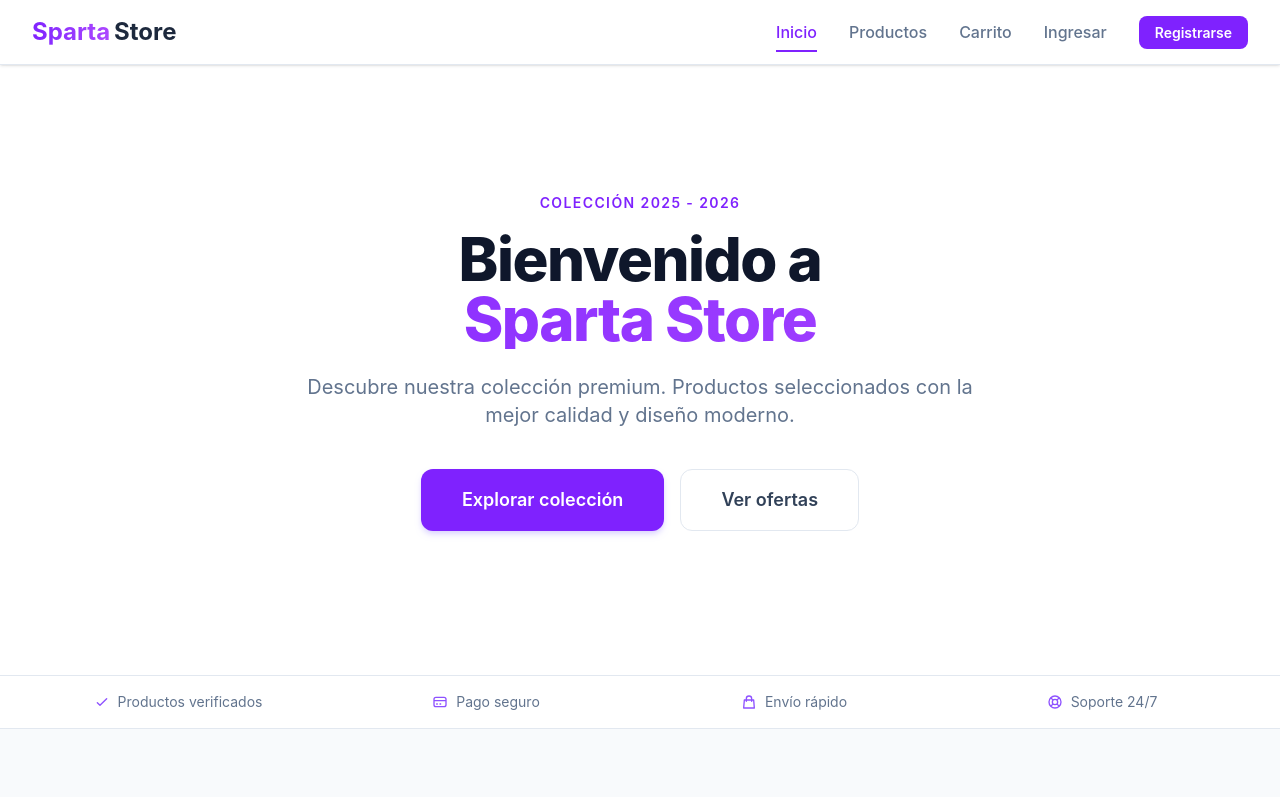
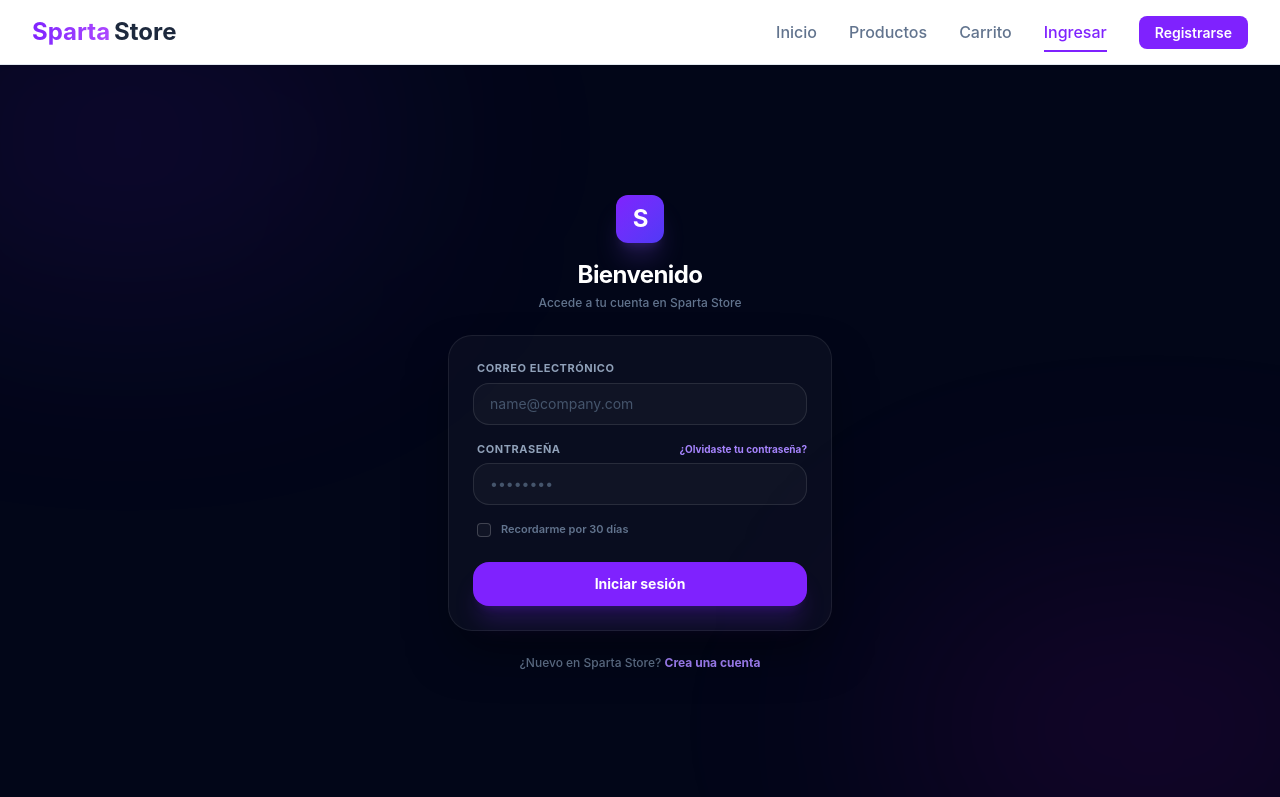
Before and after one commit to SamuelDRS15FSD/FullstackChallengeEcommerce, a React (Vite) app: page /#/login in a window 1280 px wide. Before the commit this address led to /. Shown: the top 797 px of the page. Built offline with nearby package versions, Linux system fonts and the light colour scheme; no server answers.

Commit message:
mejora en la experiencia visual, correccion de scroll login y registro

```diff
--- a/src/components/organisms/login/Login.jsx
+++ b/src/components/organisms/login/Login.jsx
@@ -27,36 +27,34 @@ const Login = () => {
   };
 
   return (
-    <div className="min-h-screen relative overflow-hidden bg-slate-950 flex items-center justify-center p-4 selection:bg-violet-500/30">
+    <div className="min-h-[calc(100vh-4rem)] relative overflow-hidden bg-slate-950 flex items-center justify-center p-4 selection:bg-violet-500/30">
       {/* Background Decorative Elements */}
-      <div className="absolute top-[-10%] left-[-10%] w-[40%] h-[40%] bg-violet-600/10 blur-[120px] rounded-full" />
-      <div className="absolute bottom-[-10%] right-[-10%] w-[40%] h-[40%] bg-fuchsia-600/10 blur-[120px] rounded-full" />
-      <div className="absolute top-[20%] right-[10%] w-[20%] h-[20%] bg-blue-600/5 blur-[100px] rounded-full" />
+      <div className="absolute top-[-10%] left-[-10%] w-[40%] h-[40%] bg-violet-600/10 blur-[120px] rounded-full pointer-events-none" />
+      <div className="absolute bottom-[-10%] right-[-10%] w-[40%] h-[40%] bg-fuchsia-600/10 blur-[120px] rounded-full pointer-events-none" />
 
       <div className="w-full max-w-sm relative z-10 animate-in fade-in slide-in-from-bottom-4 duration-1000">
         {/* Brand/Logo */}
-        <div className="text-center mb-10">
-          <div className="inline-flex items-center justify-center w-16 h-16 rounded-2xl bg-gradient-to-br from-violet-600 to-indigo-600 shadow-2xl shadow-violet-500/20 mb-6 group transition-transform duration-500 hover:rotate-3">
-            <span className="text-3xl font-bold text-white tracking-tighter">S</span>
+        <div className="text-center mb-6">
+          <div className="inline-flex items-center justify-center w-12 h-12 rounded-xl bg-gradient-to-br from-violet-600 to-indigo-600 shadow-xl shadow-violet-500/20 mb-4 group transition-transform duration-500 hover:rotate-3">
+            <span className="text-2xl font-bold text-white tracking-tighter">S</span>
           </div>
-          <h1 className="text-3xl font-bold text-white tracking-tight mb-2">Bienvenido</h1>
-          <p className="text-slate-400 text-sm font-medium">Accede a tu cuenta en Sparta Store</p>
+          <h1 className="text-2xl font-bold text-white tracking-tight mb-1">Bienvenido</h1>
+          <p className="text-slate-500 text-xs font-medium">Accede a tu cuenta en Sparta Store</p>
         </div>
 
         {/* Glassmorphism Card */}
-        <div className="backdrop-blur-xl bg-white/[0.03] border border-white/[0.08] rounded-3xl p-8 shadow-2xl shadow-black/50">
+        <div className="backdrop-blur-xl bg-white/[0.03] border border-white/[0.08] rounded-3xl p-6 shadow-2xl shadow-black/50">
           {error && (
-            <div className="mb-6 px-4 py-3 rounded-xl bg-red-500/10 border border-red-500/20 text-xs font-medium text-red-400 animate-in shake duration-500">
+            <div className="mb-4 px-4 py-2.5 rounded-xl bg-red-500/10 border border-red-500/20 text-[11px] font-semibold text-red-400 animate-in shake duration-500">
               {error}
             </div>
           )}
 
-          <form onSubmit={handleSubmit} className="space-y-6">
-            <div className="space-y-2">
-              <label className="block text-[13px] font-semibold text-slate-300 ml-1">
+          <form onSubmit={handleSubmit} className="space-y-4">
+            <div className="space-y-1.5">
+              <label className="block text-[11px] font-bold text-slate-400 ml-1 uppercase tracking-wider">
                 Correo electrónico
               </label>
-              <div className="relative group">
               <input
                 type="email"
                 name="email"
@@ -64,21 +62,19 @@ const Login = () => {
                 onChange={handleChange}
                 placeholder="name@company.com"
                 required
-                  className="w-full bg-white/[0.03] border border-white/[0.1] rounded-2xl px-4 py-3 text-sm text-white placeholder-slate-500 focus:outline-none focus:ring-2 focus:ring-violet-500/40 focus:border-violet-500/40 transition-all duration-300 group-hover:border-white/[0.2]"
+                className="w-full bg-white/[0.03] border border-white/[0.1] rounded-2xl px-4 py-2.5 text-sm text-white placeholder-slate-600 focus:outline-none focus:ring-2 focus:ring-violet-500/40 focus:border-violet-500/40 transition-all duration-300 hover:border-white/[0.2]"
               />
             </div>
-            </div>
 
-            <div className="space-y-2">
+            <div className="space-y-1.5">
               <div className="flex items-center justify-between ml-1">
-                <label className="block text-[13px] font-semibold text-slate-300">
+                <label className="block text-[11px] font-bold text-slate-400 uppercase tracking-wider">
                   Contraseña
                 </label>
-                <a href="#" className="text-[11px] text-violet-400 hover:text-violet-300 transition-colors font-semibold">
+                <a href="#" className="text-[10px] text-violet-400 hover:text-violet-300 transition-colors font-bold">
                   ¿Olvidaste tu contraseña?
                 </a>
               </div>
-              <div className="relative group">
               <input
                 type="password"
                 name="password"
@@ -86,20 +82,19 @@ const Login = () => {
                 onChange={handleChange}
                 placeholder="••••••••"
                 required
-                  className="w-full bg-white/[0.03] border border-white/[0.1] rounded-2xl px-4 py-3 text-sm text-white placeholder-slate-500 focus:outline-none focus:ring-2 focus:ring-violet-500/40 focus:border-violet-500/40 transition-all duration-300 group-hover:border-white/[0.2]"
+                className="w-full bg-white/[0.03] border border-white/[0.1] rounded-2xl px-4 py-2.5 text-sm text-white placeholder-slate-600 focus:outline-none focus:ring-2 focus:ring-violet-500/40 focus:border-violet-500/40 transition-all duration-300 hover:border-white/[0.2]"
               />
             </div>
-            </div>
 
-            <div className="flex items-center gap-3 ml-1 select-none cursor-pointer group w-fit">
+            <div className="flex items-center gap-2.5 ml-1 select-none cursor-pointer group w-fit">
               <div className="relative flex items-center">
                 <input
                   type="checkbox"
                   id="remember"
-                  className="peer h-4 w-4 appearance-none rounded border border-white/[0.2] bg-white/[0.03] checked:bg-violet-600 checked:border-violet-600 transition-all"
+                  className="peer h-3.5 w-3.5 appearance-none rounded border border-white/[0.2] bg-white/[0.03] checked:bg-violet-600 checked:border-violet-600 transition-all"
                 />
                 <svg
-                  className="absolute h-4 w-4 text-white opacity-0 peer-checked:opacity-100 transition-opacity p-0.5"
+                  className="absolute h-3.5 w-3.5 text-white opacity-0 peer-checked:opacity-100 transition-opacity p-0.5"
                   fill="none"
                   viewBox="0 0 24 24"
                   stroke="currentColor"
@@ -108,7 +103,7 @@ const Login = () => {
                   <path d="M5 13l4 4L19 7" />
                 </svg>
               </div>
-              <label htmlFor="remember" className="text-xs text-slate-400 group-hover:text-slate-300 transition-colors cursor-pointer font-medium">
+              <label htmlFor="remember" className="text-[11px] text-slate-500 group-hover:text-slate-400 transition-colors cursor-pointer font-semibold">
                 Recordarme por 30 días
               </label>
             </div>
@@ -116,7 +111,7 @@ const Login = () => {
             <button
               type="submit"
               disabled={loading}
-              className="relative w-full py-3.5 rounded-2xl bg-violet-600 hover:bg-violet-500 text-white font-bold text-sm transition-all duration-300 shadow-xl shadow-violet-600/20 active:scale-[0.98] disabled:opacity-50 disabled:cursor-not-allowed group overflow-hidden"
+              className="relative w-full py-3 rounded-2xl bg-violet-600 hover:bg-violet-500 text-white font-bold text-sm transition-all duration-300 shadow-xl shadow-violet-600/20 active:scale-[0.98] disabled:opacity-50 disabled:cursor-not-allowed group overflow-hidden mt-2"
             >
               <div className="relative z-10 flex items-center justify-center gap-2">
                 {loading ? (
@@ -130,7 +125,7 @@ const Login = () => {
           </form>
         </div>
 
-        <p className="text-center text-sm text-slate-500 mt-8 font-medium">
+        <p className="text-center text-xs text-slate-500 mt-6 font-medium">
           ¿Nuevo en Sparta Store?{' '}
           <Link to="/register" className="text-violet-400 hover:text-violet-300 transition-colors font-bold underline-offset-4 hover:underline">
             Crea una cuenta
--- a/src/components/organisms/register/Register.jsx
+++ b/src/components/organisms/register/Register.jsx
@@ -40,39 +40,38 @@ const Register = () => {
   };
 
   const inputClass =
-    "w-full bg-white/[0.03] border border-white/[0.1] rounded-2xl px-4 py-3 text-sm text-white placeholder-slate-500 focus:outline-none focus:ring-2 focus:ring-violet-500/40 focus:border-violet-500/40 transition-all duration-300 hover:border-white/[0.2]";
+    "w-full bg-white/[0.03] border border-white/[0.1] rounded-2xl px-4 py-2.5 text-sm text-white placeholder-slate-600 focus:outline-none focus:ring-2 focus:ring-violet-500/40 focus:border-violet-500/40 transition-all duration-300 hover:border-white/[0.2]";
 
-  const labelClass = "block text-[13px] font-semibold text-slate-300 ml-1 mb-1.5";
+  const labelClass = "block text-[11px] font-bold text-slate-400 ml-1 mb-1 uppercase tracking-wider";
 
   return (
-    <div className="min-h-screen relative overflow-hidden bg-slate-950 flex items-center justify-center p-4 py-12 selection:bg-violet-500/30">
+    <div className="min-h-[calc(100vh-4rem)] relative overflow-hidden bg-slate-950 flex items-center justify-center p-4 selection:bg-violet-500/30">
       {/* Background Decorative Elements */}
-      <div className="absolute top-[-10%] left-[-10%] w-[40%] h-[40%] bg-violet-600/10 blur-[120px] rounded-full" />
-      <div className="absolute bottom-[-10%] right-[-10%] w-[40%] h-[40%] bg-fuchsia-600/10 blur-[120px] rounded-full" />
-      <div className="absolute top-[20%] right-[10%] w-[20%] h-[20%] bg-blue-600/5 blur-[100px] rounded-full" />
+      <div className="absolute top-[-10%] left-[-10%] w-[40%] h-[40%] bg-violet-600/10 blur-[120px] rounded-full pointer-events-none" />
+      <div className="absolute bottom-[-10%] right-[-10%] w-[40%] h-[40%] bg-fuchsia-600/10 blur-[120px] rounded-full pointer-events-none" />
 
       <div className="w-full max-w-lg relative z-10 animate-in fade-in slide-in-from-bottom-4 duration-1000">
-        {/* Brand/Logo */}
-        <div className="text-center mb-10">
-          <div className="inline-flex items-center justify-center w-16 h-16 rounded-2xl bg-gradient-to-br from-violet-600 to-indigo-600 shadow-2xl shadow-violet-500/20 mb-6 group transition-transform duration-500 hover:rotate-3">
-            <span className="text-3xl font-bold text-white tracking-tighter">S</span>
+        {/* Brand/Logo - Ultra Compact */}
+        <div className="text-center mb-5">
+          <div className="inline-flex items-center justify-center w-11 h-11 rounded-xl bg-gradient-to-br from-violet-600 to-indigo-600 shadow-xl shadow-violet-500/20 mb-3 group transition-transform duration-500 hover:rotate-3">
+            <span className="text-2xl font-bold text-white tracking-tighter">S</span>
           </div>
-          <h1 className="text-3xl font-bold text-white tracking-tight mb-2">Crear cuenta</h1>
-          <p className="text-slate-400 text-sm font-medium">Únete a la experiencia Sparta Store</p>
+          <h1 className="text-2xl font-bold text-white tracking-tight mb-1">Crear cuenta</h1>
+          <p className="text-slate-500 text-[10px] uppercase font-bold tracking-[0.2em]">Sparta Store Experience</p>
         </div>
 
         {/* Glassmorphism Card */}
-        <div className="backdrop-blur-xl bg-white/[0.03] border border-white/[0.08] rounded-3xl p-8 shadow-2xl shadow-black/50">
+        <div className="backdrop-blur-xl bg-white/[0.03] border border-white/[0.08] rounded-3xl p-6 shadow-2xl shadow-black/50">
           {error && (
-            <div className="mb-6 px-4 py-3 rounded-xl bg-red-500/10 border border-red-500/20 text-xs font-medium text-red-400 animate-in shake duration-500">
+            <div className="mb-4 px-4 py-2 rounded-xl bg-red-500/10 border border-red-500/20 text-[10px] font-bold text-red-400 animate-in shake duration-500 text-center">
               {error}
             </div>
           )}
 
-          <form onSubmit={handleSubmit} className="space-y-6">
-            <div className="grid grid-cols-1 sm:grid-cols-2 gap-6">
+          <form onSubmit={handleSubmit} className="space-y-3.5">
+            <div className="grid grid-cols-1 sm:grid-cols-2 gap-x-5 gap-y-3.5">
               {/* Name */}
-              <div className="sm:col-span-2">
+              <div>
                 <label className={labelClass}>Nombre completo</label>
                 <input
                   type="text"
@@ -85,7 +84,7 @@ const Register = () => {
               </div>
 
               {/* Email */}
-              <div className="sm:col-span-2">
+              <div>
                 <label className={labelClass}>Correo electrónico</label>
                 <input
                   type="email"
@@ -122,7 +121,7 @@ const Register = () => {
               </div>
 
               {/* Password */}
-              <div className="relative group">
+              <div>
                 <label className={labelClass}>Contraseña</label>
                 <input
                   type="password"
@@ -132,12 +131,11 @@ const Register = () => {
                   onChange={handleChange}
                   className={inputClass}
                 />
-                <p className="mt-1.5 text-[10px] text-slate-500 ml-1 font-medium">Mínimo 8 caracteres</p>
               </div>
 
               {/* Confirm password */}
               <div>
-                <label className={labelClass}>Confirmar contraseña</label>
+                <label className={labelClass}>Confirmar</label>
                 <input
                   type="password"
                   name="confirmPassword"
@@ -152,13 +150,13 @@ const Register = () => {
             <button
               type="submit"
               disabled={loading}
-              className="relative w-full py-3.5 rounded-2xl bg-violet-600 hover:bg-violet-500 text-white font-bold text-sm transition-all duration-300 shadow-xl shadow-violet-600/20 active:scale-[0.98] disabled:opacity-50 disabled:cursor-not-allowed group overflow-hidden mt-4"
+              className="relative w-full py-3 rounded-2xl bg-violet-600 hover:bg-violet-500 text-white font-bold text-sm transition-all duration-300 shadow-xl shadow-violet-600/20 active:scale-[0.98] disabled:opacity-50 disabled:cursor-not-allowed group overflow-hidden mt-2"
             >
               <div className="relative z-10 flex items-center justify-center gap-2">
                 {loading ? (
                   <div className="h-4 w-4 border-2 border-white/30 border-t-white rounded-full animate-spin" />
                 ) : (
-                  <span>Registrarse</span>
+                  <span>Registrarse ahora</span>
                 )}
               </div>
               <div className="absolute inset-0 bg-gradient-to-r from-transparent via-white/10 to-transparent -translate-x-full group-hover:animate-shimmer" />
@@ -166,7 +164,7 @@ const Register = () => {
           </form>
         </div>
 
-        <p className="text-center text-sm text-slate-500 mt-8 font-medium">
+        <p className="text-center text-[11px] text-slate-500 mt-5 font-semibold">
           ¿Ya tienes cuenta?{' '}
           <Link to="/login" className="text-violet-400 hover:text-violet-300 transition-colors font-bold underline-offset-4 hover:underline">
             Inicia sesión
```
Lines whose indentation alone changed are shown as unchanged.
